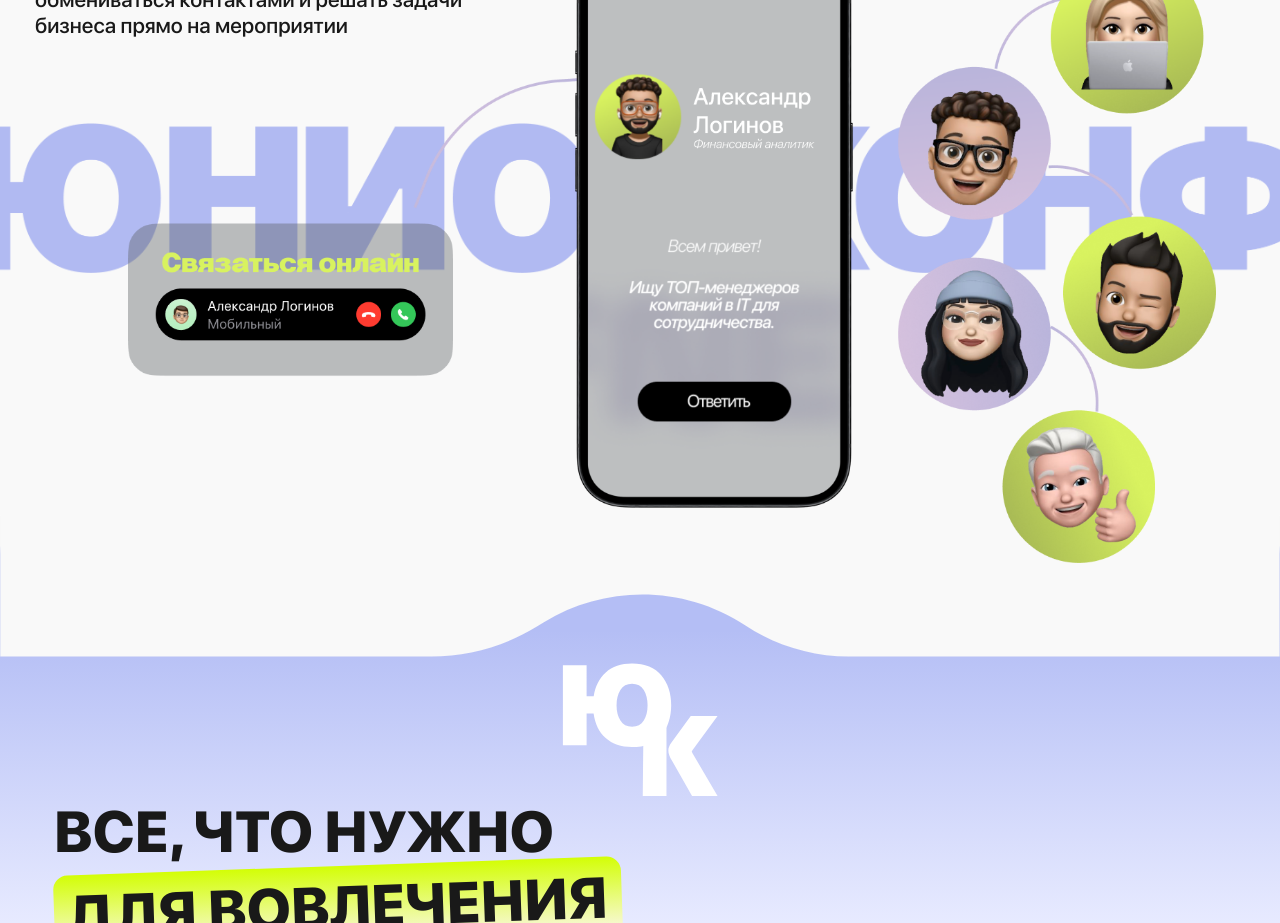
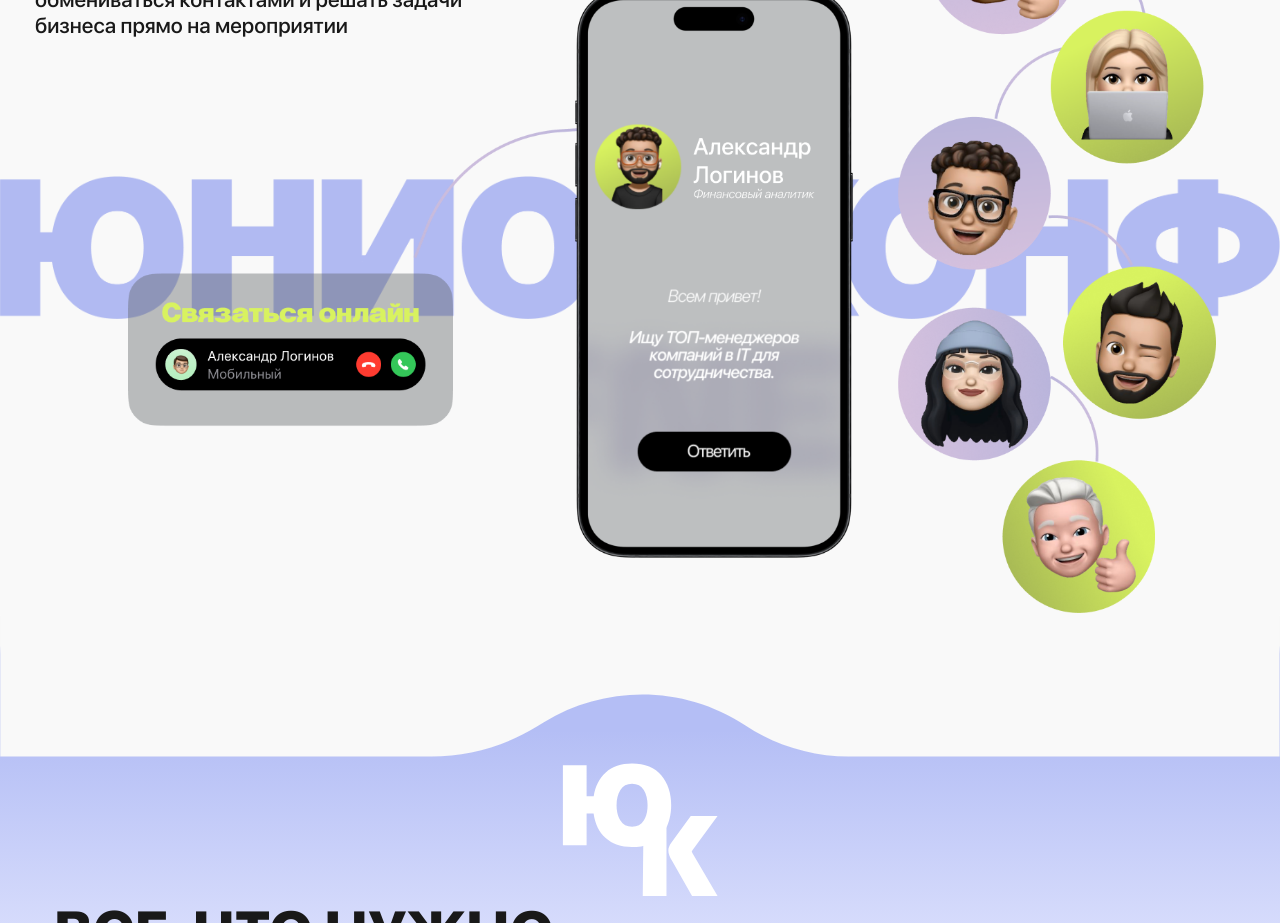
Before and after one commit to EgorTilda/unionconf_new, a Next.js app: page / in a window 1280 px wide. Shown: the part 3000-3923 px from the top of the page. Built offline with nearby package versions, Linux system fonts and the light colour scheme.

Commit message:
fix height

```diff
--- a/styles/_layout.scss
+++ b/styles/_layout.scss
@@ -219,9 +219,9 @@
 
 .network__bg-decor {
     width: 100%;
-    background-color: red;
+    min-height: 100px;
     margin: 160px auto;
-    max-width: 1800px;
+    max-width: 2000px;
     display: flex;
     justify-content: center;
     align-items: center;
@@ -249,7 +249,7 @@
     }
 
     img {
-        max-width: 105%;
+        max-width: 100%;
         @media screen and (max-width: 576px) {
             max-width: 200%;
         }
```
